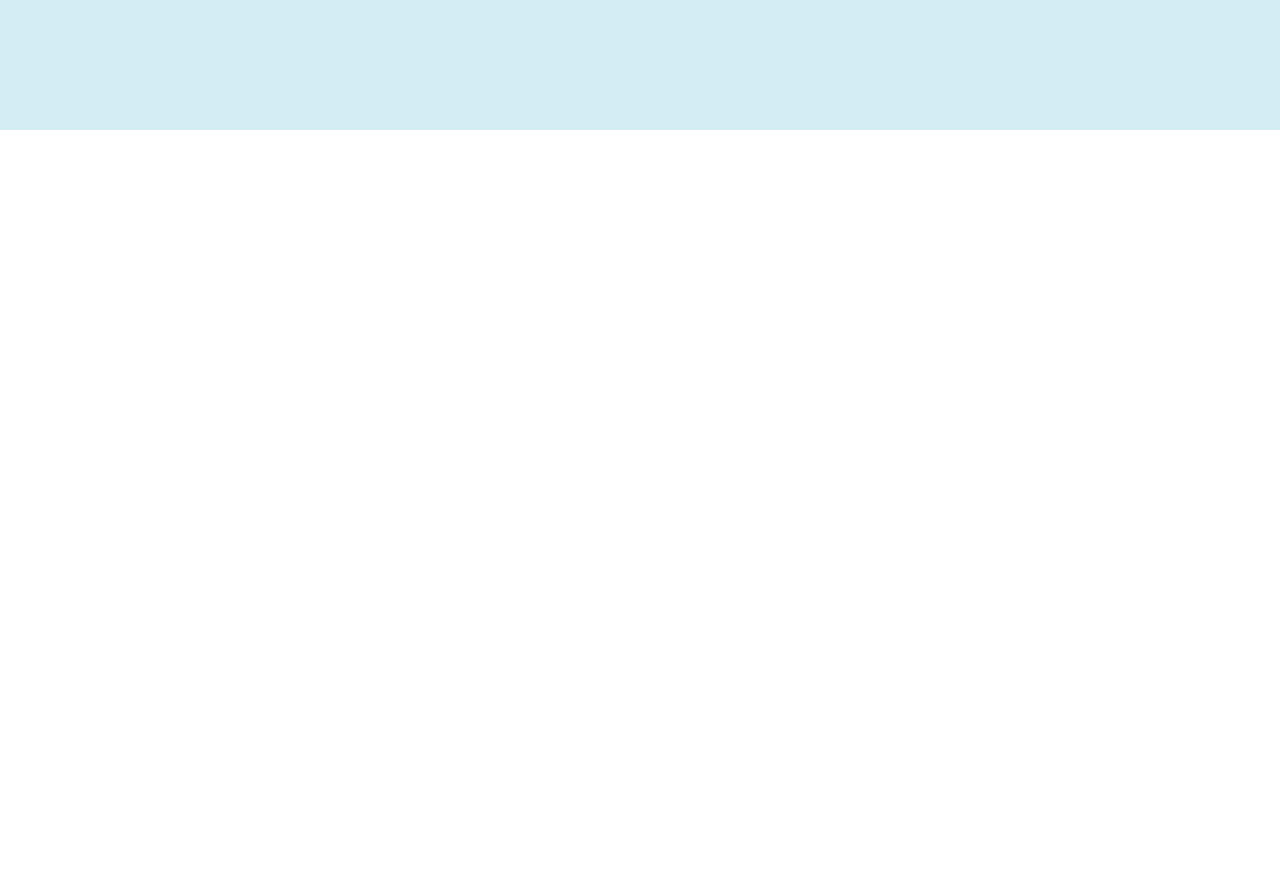
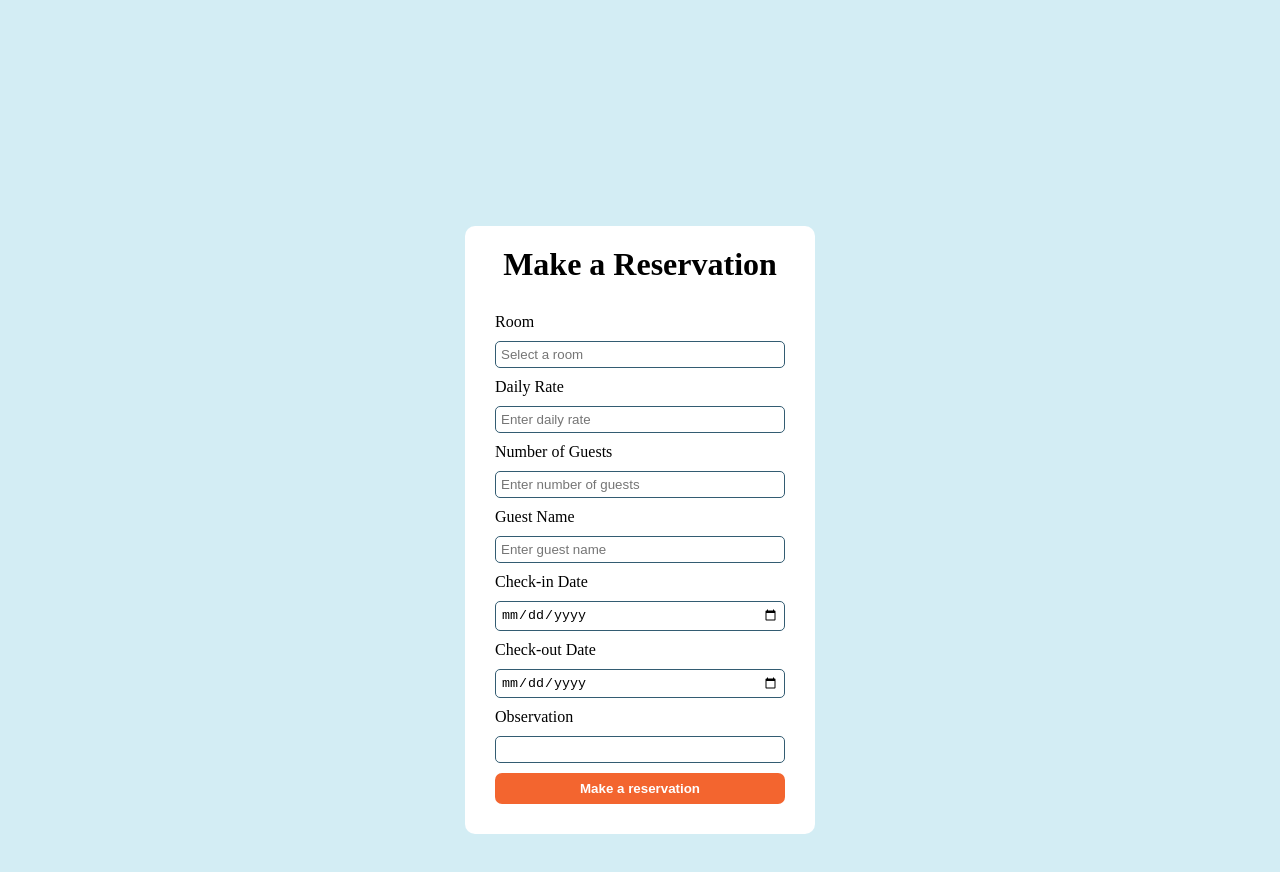
Before and after one commit to joaoromario/project1-frontend, a React (Vite) app: page / in a window 1280 px wide. Shown: the part 740-1612 px from the top of the page. Before the commit the page ends 870 px from the top, so only its background shows below. Built offline with nearby package versions, Linux system fonts and the light colour scheme.

Commit message:
reservation page

```diff
--- a/src/App.tsx
+++ b/src/App.tsx
@@ -1,12 +1,14 @@
 import "./App.scss";
 import { Navbar } from "./components/Navbar/Navbar";
 import { Login } from "./pages/loginPage/login";
+import { Reservation } from "./pages/Reservation/Reservation";
 
 function App() {
   return (
     <>
       <Navbar />
       <Login />
+      <Reservation />
     </>
   );
 }
--- a/src/components/Panel/Panel.scss
+++ b/src/components/Panel/Panel.scss
@@ -24,7 +24,6 @@
       gap: 10px;
       padding: 10px;
       input {
-        // font-size: 14px;
         padding: 5px;
         border-radius: 5px;
         outline: none;
--- /dev/null
+++ b/src/pages/Reservation/Reservation.scss
@@ -0,0 +1,11 @@
+@import "../../styles/partials/variables";
+
+.reservation {
+  background-color: $--color-bg-secondary;
+  margin: auto;
+  height: 100%;
+  display: flex;
+  label {
+    text-align: start;
+  }
+}
--- /dev/null
+++ b/src/pages/Reservation/Reservation.tsx
@@ -0,0 +1,48 @@
+import { Button } from "../../components/Button/Button";
+import { Panel } from "../../components/Panel/Panel";
+import "./Reservation.scss";
+
+const BASE_CLASS = "reservation";
+
+export function Reservation() {
+  return (
+    <div className={`${BASE_CLASS}`}>
+      <Panel
+        header={
+          <>
+            <h1>Make a Reservation</h1>
+          </>
+        }
+        children={
+          <form action="post">
+            <label htmlFor="Room">Room</label>
+            <input type="text" placeholder="Select a room" />
+
+            <label htmlFor="Daily Rate">Daily Rate</label>
+            <input type="number" placeholder="Enter daily rate" />
+
+            <label htmlFor="NumberOfGuests">Number of Guests</label>
+            <input type="number" placeholder="Enter number of guests" />
+
+            <label htmlFor="GuestName">Guest Name</label>
+            <input
+              type="text"
+              name="GuestName"
+              placeholder="Enter guest name"
+            />
+
+            <label htmlFor="checkin">Check-in Date</label>
+            <input type="date" name="checkin" />
+
+            <label htmlFor="checkout">Check-out Date</label>
+            <input type="date" name="checkout" />
+
+            <label htmlFor="observation">Observation</label>
+            <input type="textfield" name="observation" id="observation" />
+            <Button text="Make a reservation" />
+          </form>
+        }
+      />
+    </div>
+  );
+}
```
